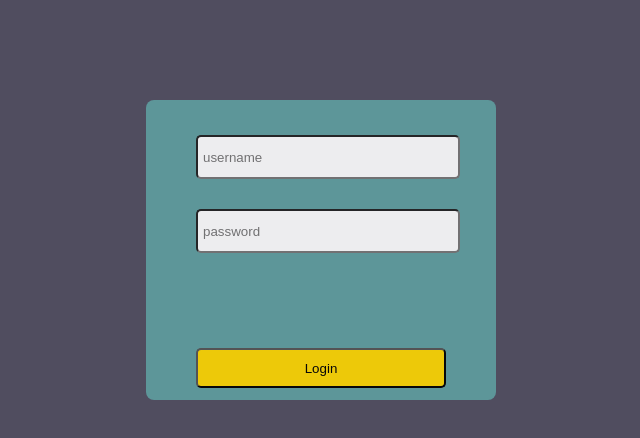
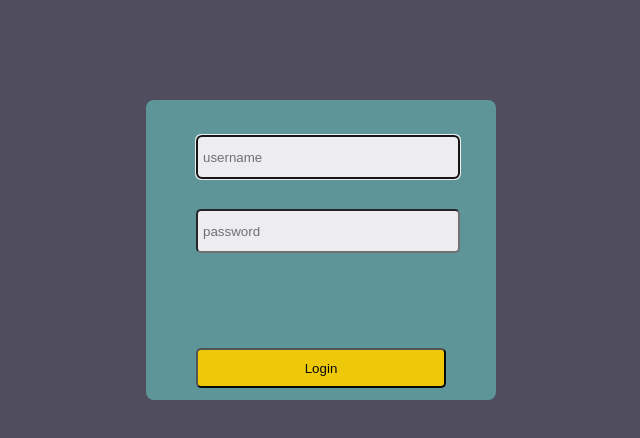
Before and after one commit to shoelfikar/arkademy, a plain HTML site: page login.html in a window 1280 px wide. Shown: the whole page, without its empty margins (319-959 px from the left). Drawn offline with Linux system fonts and the light colour scheme.

Commit message:
edit halaman login

```diff
--- a/login.html
+++ b/login.html
@@ -9,7 +9,7 @@
 <body>
     <div class="container">
         <form action="">
-            <input type="text" placeholder="username"> <br>
+            <input type="text" placeholder="username" autofocus> <br>
             <input type="password" placeholder="password"><br>
             <button>Login</button>
         </form>
```
